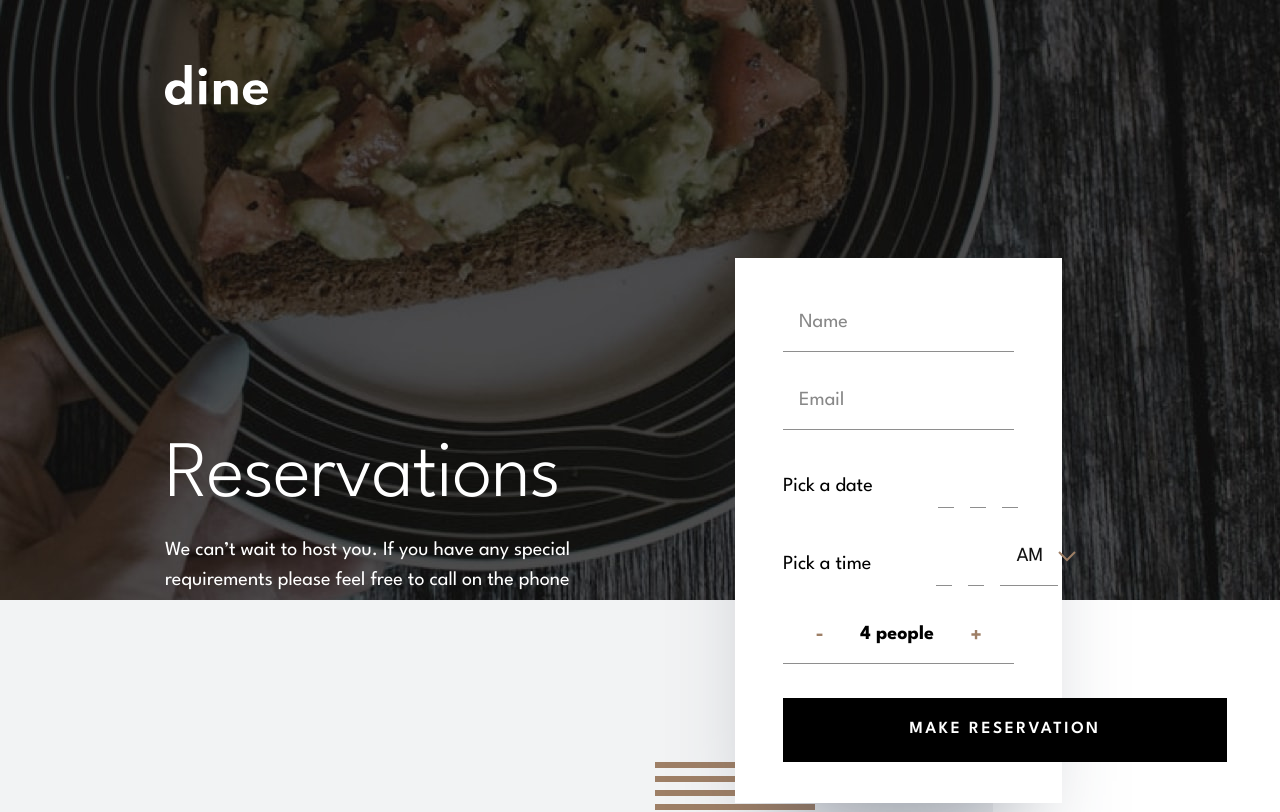
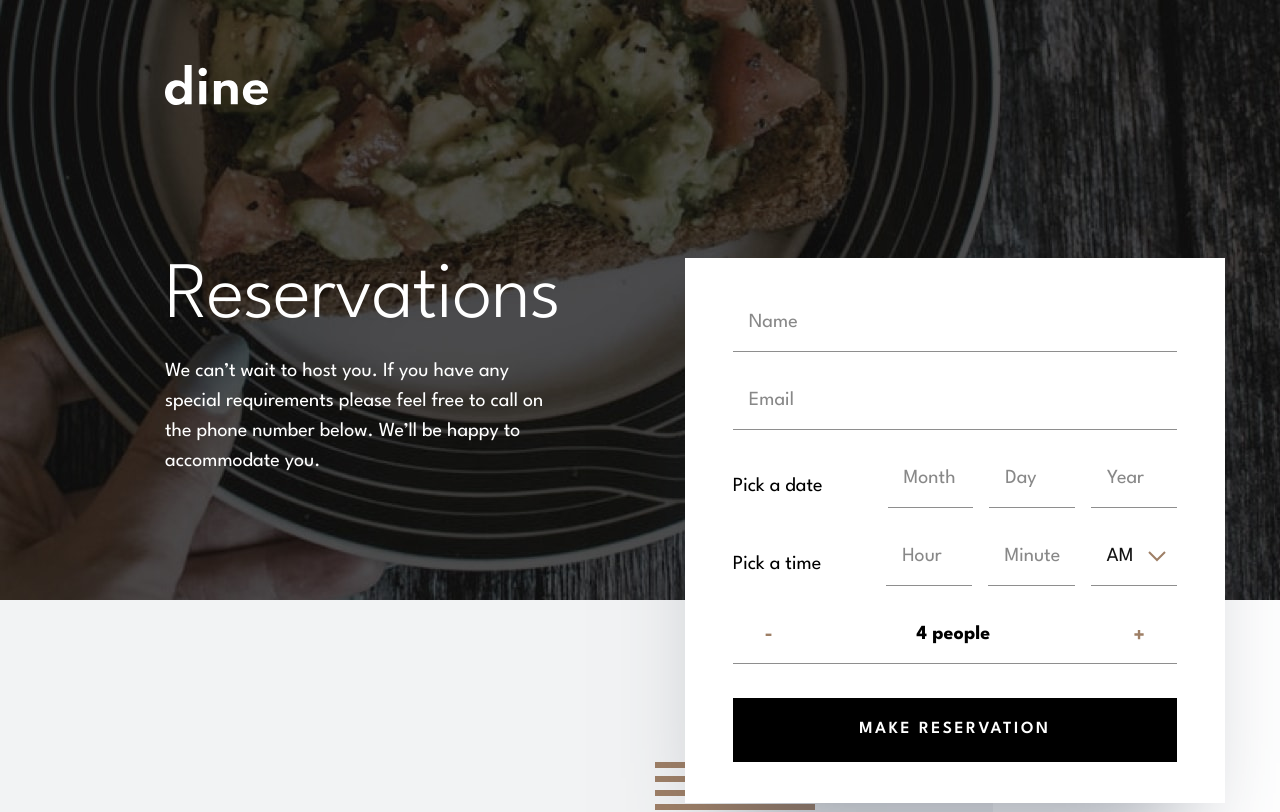
Before and after one commit to shaversj/dine-restaurant-website, a Next.js app: page /booking in a window 1280 px wide. Shown: the top 812 px of the page. Built offline with nearby package versions, Linux system fonts and the light colour scheme.

Commit message:
Update styling + Add hover

```diff
--- a/src/app/booking/page.tsx
+++ b/src/app/booking/page.tsx
@@ -22,20 +22,15 @@ const schema = yup.object({
   year: yup.number().integer().positive().moreThan(1900).lessThan(2100),
   date: yup.string().test("is-valid-date", "This field is incomplete", function () {
     const { month, day, year } = this.parent;
-    // check if month, day, year are empty
     if (!month || !day || !year) return false;
-    // check if month, day, year are valid
     const monthNum = parseInt(month, 10);
     const dayNum = parseInt(day, 10);
     const yearNum = parseInt(year, 10);
     const date = new Date(yearNum, monthNum - 1, dayNum);
-    // check if date is valid
     if (isNaN(date.getTime())) return false;
     return true;
   }),
-  // hour two digits
   hour: yup.number().integer().positive().lessThan(24),
-  // minute two digits
   minute: yup.number().integer().positive().lessThan(60),
   time: yup.string().test("is-valid-time", "This field is incomplete", function () {
     const { hour, minute } = this.parent;
@@ -62,7 +57,7 @@ export default function BookingPage() {
       <header className={"h-[600px] bg-[url('/images/booking/hero-bg-mobile.jpg')] bg-cover bg-no-repeat md:bg-[url('/images/booking/hero-bg-tablet.jpg')] lg:bg-[url('/images/booking/hero-bg-desktop.jpg')]"}>
         <div className={"px-6 pt-[56px] md:px-[40px] md:pt-[65px] lg:px-[165px]"}>
           <Image src={"/images/logo.svg"} alt="Logo" className={"mx-auto md:mx-0"} width={103} height={40} />
-          <div className={"flex flex-col items-center pt-[44px] md:pt-[70px] lg:flex-row lg:gap-x-[125px] lg:pt-[153px]"}>
+          <div className={"flex flex-col items-center pt-[44px] md:pt-[70px] lg:flex-row lg:items-start lg:gap-x-[125px] lg:pt-[153px]"}>
             <div className={"text-center md:w-[573px] lg:w-[445px] lg:text-left"}>
               <h1 className={"text-heading-xl text-white"}>Reservations</h1>
               <p className={"pt-[18px] text-[16px] leading-[26px] text-white md:text-[20px] md:leading-[30px]"}>
@@ -76,7 +71,7 @@ export default function BookingPage() {
 
             <form
               onSubmit={handleSubmit(onSubmit)}
-              className={"z-20 mt-[38px] h-[585px] w-[327px] space-y-[34px] bg-white px-8 pt-[34px] shadow-[0px_75px_100px_-50px_rgba(56,66,86,0.503223)] md:h-[545px] md:max-w-[540px] md:px-[48px] md:pt-[50px] lg:mt-0"}
+              className={"z-20 mt-[38px] h-[585px] w-[327px] space-y-[34px] bg-white px-8 pt-[34px] shadow-[0px_75px_100px_-50px_rgba(56,66,86,0.503223)] md:h-[545px] md:w-[540px] md:px-[48px] md:pt-[50px] lg:mt-0"}
             >
               <div className={"relative"}>
                 <Input type={"text"} placeholder={"Name"} register={register} registerName={"name"} ariaInvalid={!!errors.name} />
@@ -124,8 +119,8 @@ export default function BookingPage() {
 
               <PeopleCounter numOfPeople={numOfPeople} setNumOfPeople={setNumOfPeople} />
 
-              <button type={"submit"} className={"h-[64px] w-[263px] bg-black md:h-[64px] md:w-[444px]"}>
-                <span className={"font-league-spartan text-[17px] leading-[16px] font-semibold tracking-[2.5px] text-white uppercase"}>MAKE RESERVATION</span>
+              <button type={"submit"} className={"h-[64px] w-[263px] bg-black text-white hover:border hover:border-black hover:bg-white hover:text-black md:h-[64px] md:w-[444px]"}>
+                <span className={"font-league-spartan text-[17px] leading-[16px] font-semibold tracking-[2.5px] uppercase"}>MAKE RESERVATION</span>
               </button>
             </form>
           </div>
--- a/src/app/page.tsx
+++ b/src/app/page.tsx
@@ -2,6 +2,7 @@
 
 import Image from "next/image";
 import { useState } from "react";
+import Link from "next/link";
 
 export default function Home() {
   const [eventName, setEventName] = useState("Family Gathering");
@@ -45,9 +46,9 @@ export default function Home() {
               Experience our seasonal menu in beautiful country surroundings. Eat the freshest produce from the comfort of our farmhouse.
             </p>
 
-            <button className={"mt-[3.313rem] h-[4rem] w-[15.313rem] border border-white lg:mt-[2.5rem]"}>
+            <Link href={"/booking"} className={"mt-[3.313rem] grid h-[4rem] w-[15.313rem] place-items-center border border-white hover:bg-white hover:text-black lg:mt-[2.5rem]"}>
               <span className={"font-league-spartan text-[1.063rem] leading-[1rem] font-semibold tracking-[0.156rem] uppercase"}>Book a table</span>
-            </button>
+            </Link>
           </div>
         </div>
       </header>
@@ -180,15 +181,15 @@ export default function Home() {
                 {" "}
                 We love catering for entire families. So please bring everyone along for a special meal with your loved ones. We’ll provide a memorable experience for all.
               </p>
-              <button className={"button-primary mt-[27px] bg-black lg:mt-[60px]"}>
-                <span className={"text-button-primary"}>Book a table</span>
-              </button>
+              <Link href={"/booking"} className={"mt-[27px] grid h-[64px] w-[245px] place-items-center bg-black hover:border hover:border-black hover:bg-white hover:text-black lg:mt-[60px]"}>
+                <span className={"text-[17px] leading-[16px] font-semibold tracking-[2.5px] uppercase"}>Book a table</span>
+              </Link>
             </div>
 
             <div className={"pt-[49px] md:w-full md:pt-[52px] lg:-ml-[125px] lg:flex lg:w-auto lg:pt-[79px]"}>
               <ul className={"flex list-none flex-col gap-y-4 md:flex-row md:justify-between md:gap-x-2.5 lg:flex-col lg:justify-start lg:gap-x-0"}>
                 {Object.keys(eventImages).map((event) => (
-                  <li key={event} onClick={() => setEventName(event)} className={"text-heading-sm group flex flex-col-reverse items-center uppercase lg:flex-row lg:gap-x-8"}>
+                  <li key={event} onClick={() => setEventName(event)} className={"text-heading-sm group flex cursor-pointer flex-col-reverse items-center uppercase lg:flex-row lg:gap-x-8"}>
                     <div className={`invisible h-[1px] w-[48px] bg-[#9E7F66] lg:w-[95px] ${eventName == event ? "visible" : ""}`} />
                     <span className={`group-hover:ml-0 hover:opacity-100 ${eventName == event ? "text-[#242B37]" : "text-[#4C4C4C] opacity-50"}`}>{event}</span>
                   </li>
@@ -205,9 +206,9 @@ export default function Home() {
         }
       >
         <h3 className={"text-heading-lg text-center text-white lg:text-left"}>Ready to make a reservation?</h3>
-        <button className={"button-primary mt-5 border border-white md:mt-6 lg:mt-0 lg:ml-auto"}>
-          <span className={"text-button-primary"}>Book a table</span>
-        </button>
+        <Link href={"/booking"} className={"mt-5 grid h-[64px] w-[245px] place-items-center border border-white text-[17px] leading-[16px] font-semibold tracking-[2.5px] uppercase hover:bg-white hover:text-black md:mt-6 lg:mt-0 lg:ml-auto"}>
+          Book a table
+        </Link>
       </section>
 
       <footer className={"text-footer h-[240px] px-6 md:px-[40px] lg:px-[165px]"}>
--- a/src/components/Error.tsx
+++ b/src/components/Error.tsx
@@ -1,7 +1,7 @@
 const VARIANTS = {
   base: "absolute text-[10px] hidden font-medium tracking-[-0.13px] text-[#B54949] aria-[invalid=true]:block",
   smallPadding: "pt-2.5 pl-4",
-  largePadding: "pt-8",
+  largePadding: "pt-5.5 md:pt-8",
 };
 
 type ErrorProps = {
```
